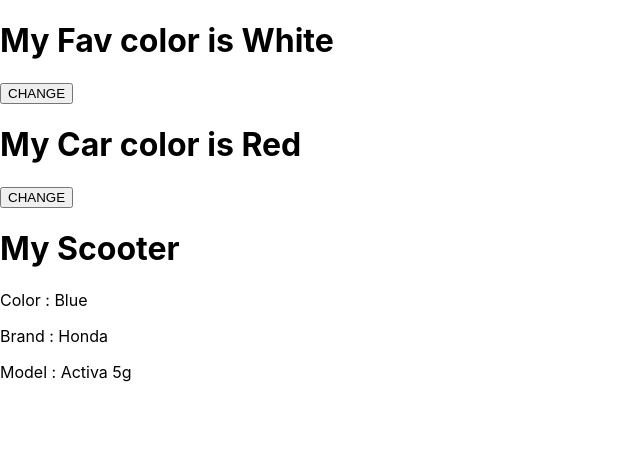
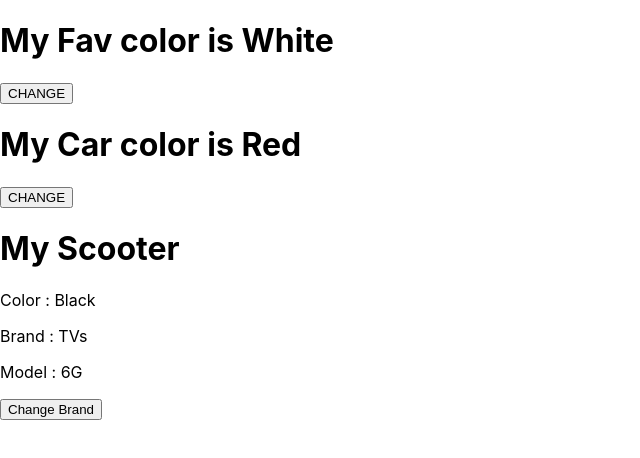
Before and after one commit to haranHD/React, a React (Create React App) app: page / in a window 1280 px wide. Shown: the top 458 px of the page, without its empty margins (0-640 px from the left). Built offline with nearby package versions, Linux system fonts and the light colour scheme.

Commit message:
update_state in object

```diff
--- a/src/components/Scooter.js
+++ b/src/components/Scooter.js
@@ -2,15 +2,30 @@
 
 function Scooter(){
 
-    const [color , setColor] = useState('Blue');
-    const [brand , setBrand] = useState('Honda');
-    const [model , setModel] = useState('Activa 5g');
+    // const [color , setColor] = useState('Blue');
+    // const [brand , setBrand] = useState('Honda');
+    // const [model , setModel] = useState('Activa 5g');
+
+    const [scooter , setScooter] = useState(
+        {
+            color : "Black",
+            brand : "TVs",
+            model : "6G"
+        }
+    );
+
+    function updateBrand(){
+        return setScooter(prev => {
+            return {...prev , brand : "Honda"}
+        });
+    }
 
     return <>
         <h1>My Scooter</h1>
-        <p>Color : {color}</p>
-        <p>Brand : {brand}</p>
-        <p>Model : {model}</p>
+        <p>Color : {scooter.color}</p>
+        <p>Brand : {scooter.brand}</p>
+        <p>Model : {scooter.model}</p>
+        <button onClick={updateBrand}>Change Brand</button>
     </>
 }
 export default Scooter;
```
